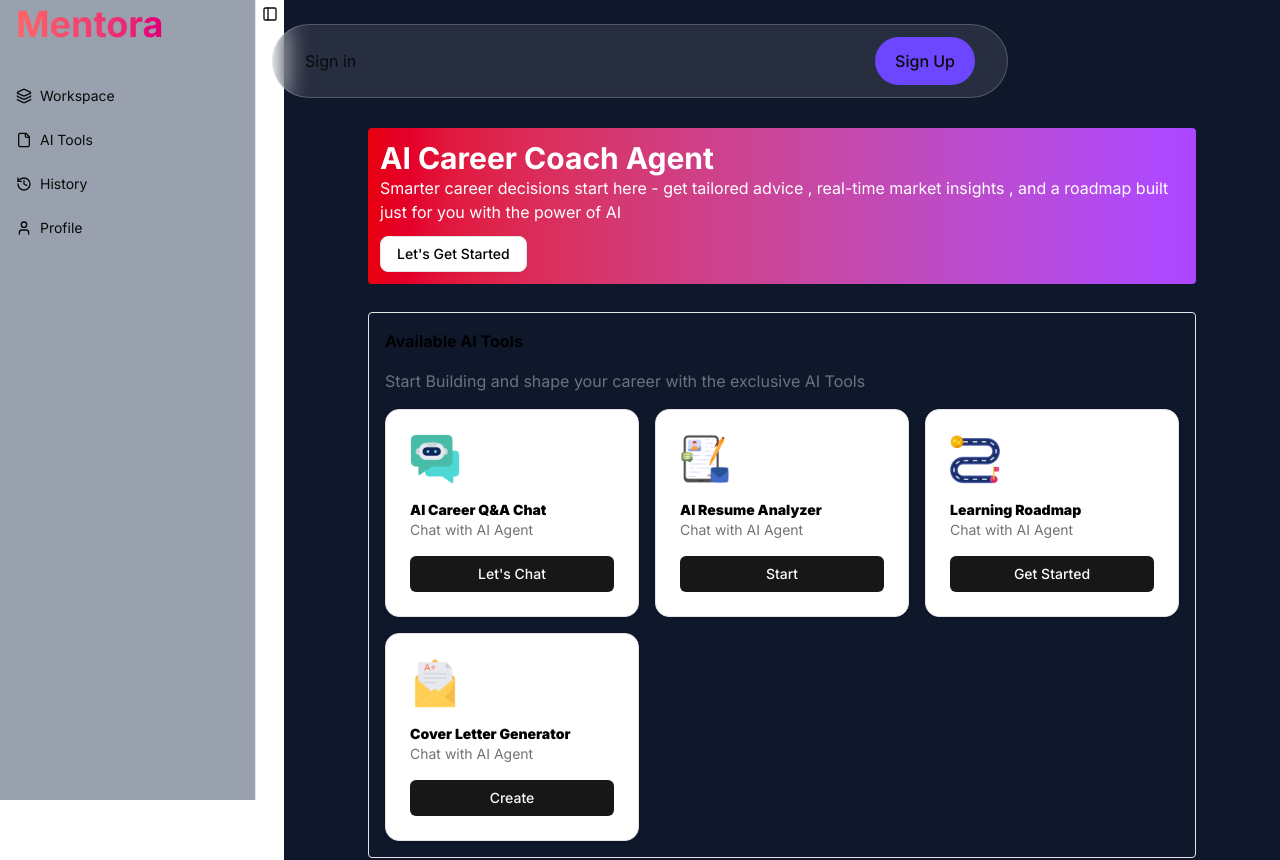
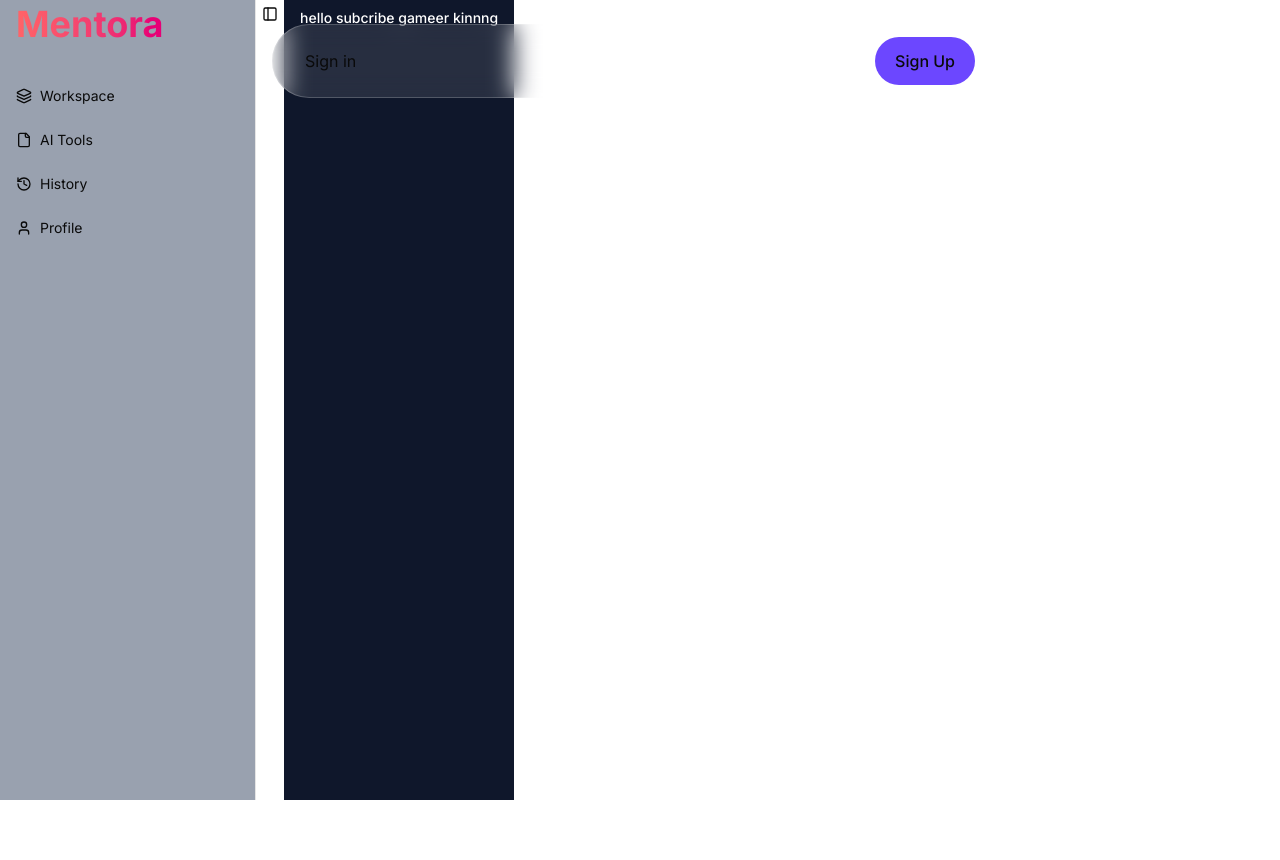
Before and after one commit to AniketKaushik19/Mentora, a Next.js app: page / in a window 1280 px wide. Shown: the top 860 px of the page. After the commit the page ends 800 px from the top, so only its background shows below. Built offline with nearby package versions, Linux system fonts and the light colour scheme; no server answers.

Commit message:
Save my local changes

```diff
--- a/src/app/page.js
+++ b/src/app/page.js
@@ -1,14 +1,11 @@
 import { Button } from "@/components/ui/button";
 import Image from "next/image";
 import WelcomeBanner from "./dashboard/_components/WelcomeBanner";
-import AItools from "./dashboard/_components/AItools";
-import PrevHistory from "./dashboard/_components/PrevHistory";
+
 export default function Home() {
   return (
-    <div className="mx-1 md:px-20 my-32">
-    <WelcomeBanner/>
-    <AItools/>
-    <PrevHistory/>
+    <div>
+       <Button variant={'primary'}>hello subcribe gameer kinnng</Button>
     </div>
   );
 }
```
